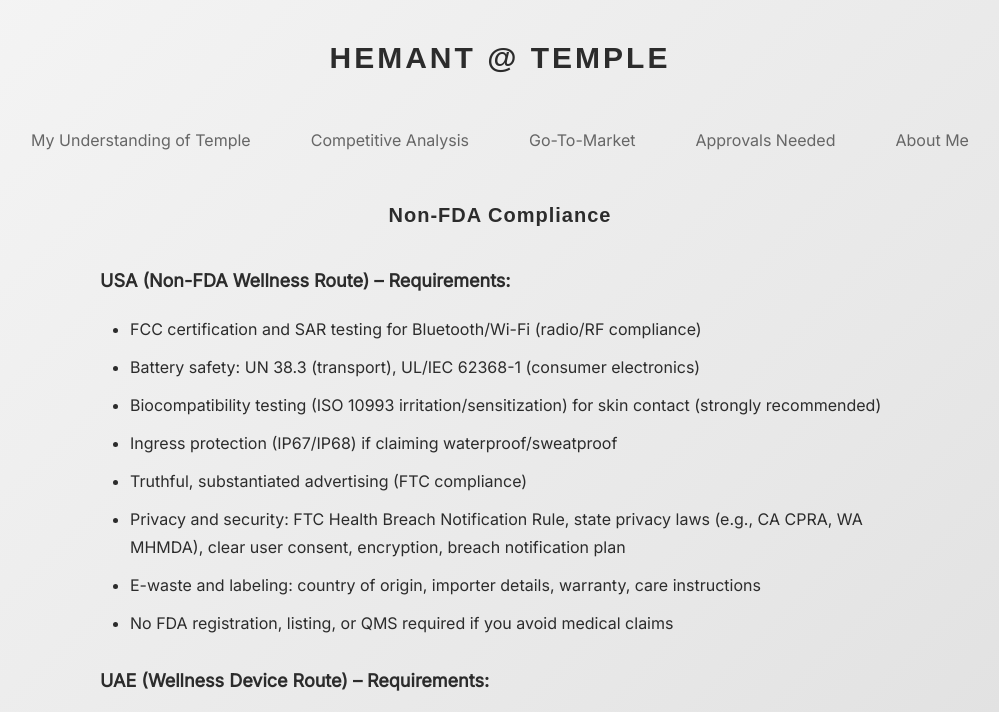
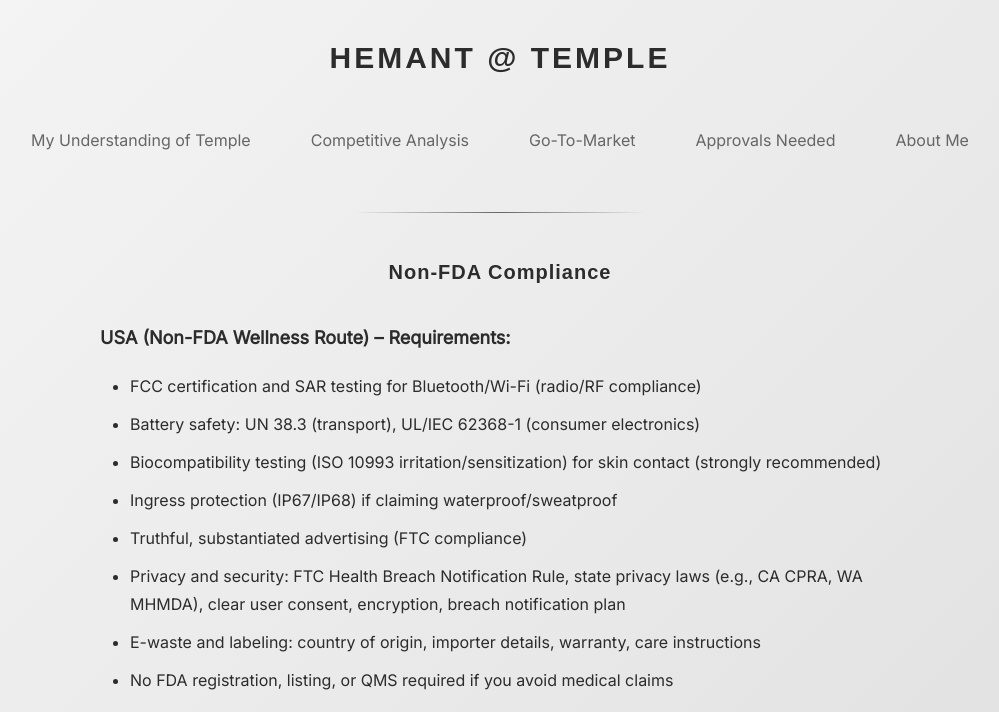
Before and after one commit to hemantgdev/hg-temple, a website built with Vite: page compliance.html in a window 1280 px wide. Shown: the top 712 px of the page, without its empty margins (140-1139 px from the left). Built offline with nearby package versions, Linux system fonts and the light colour scheme; a web font is replaced by a local one.

Commit message:
Update compliance.html

```diff
--- a/compliance.html
+++ b/compliance.html
@@ -19,6 +19,8 @@
             <a href="approvals.html">Approvals Needed</a>
             <a href="about.html">About Me</a>
         </nav>
+
+        <div class="my-8 flex w-full items-center justify-center md:my-12"><div class="bg-gradient-fade h-[1px] w-[180px] md:w-[292px]"></div></div>
 
         <h2 class="page-title">Non-FDA Compliance</h2>
 
```
